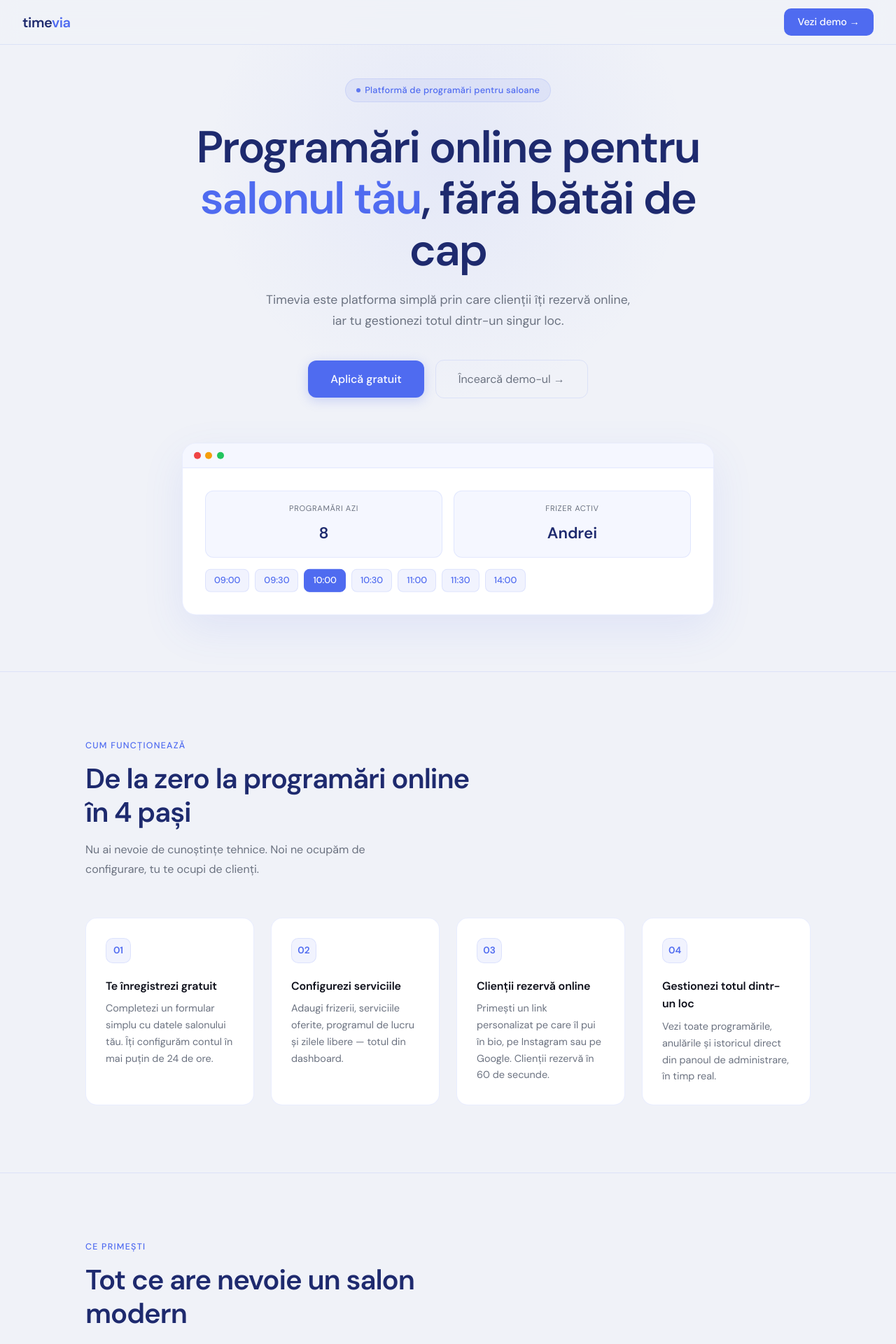
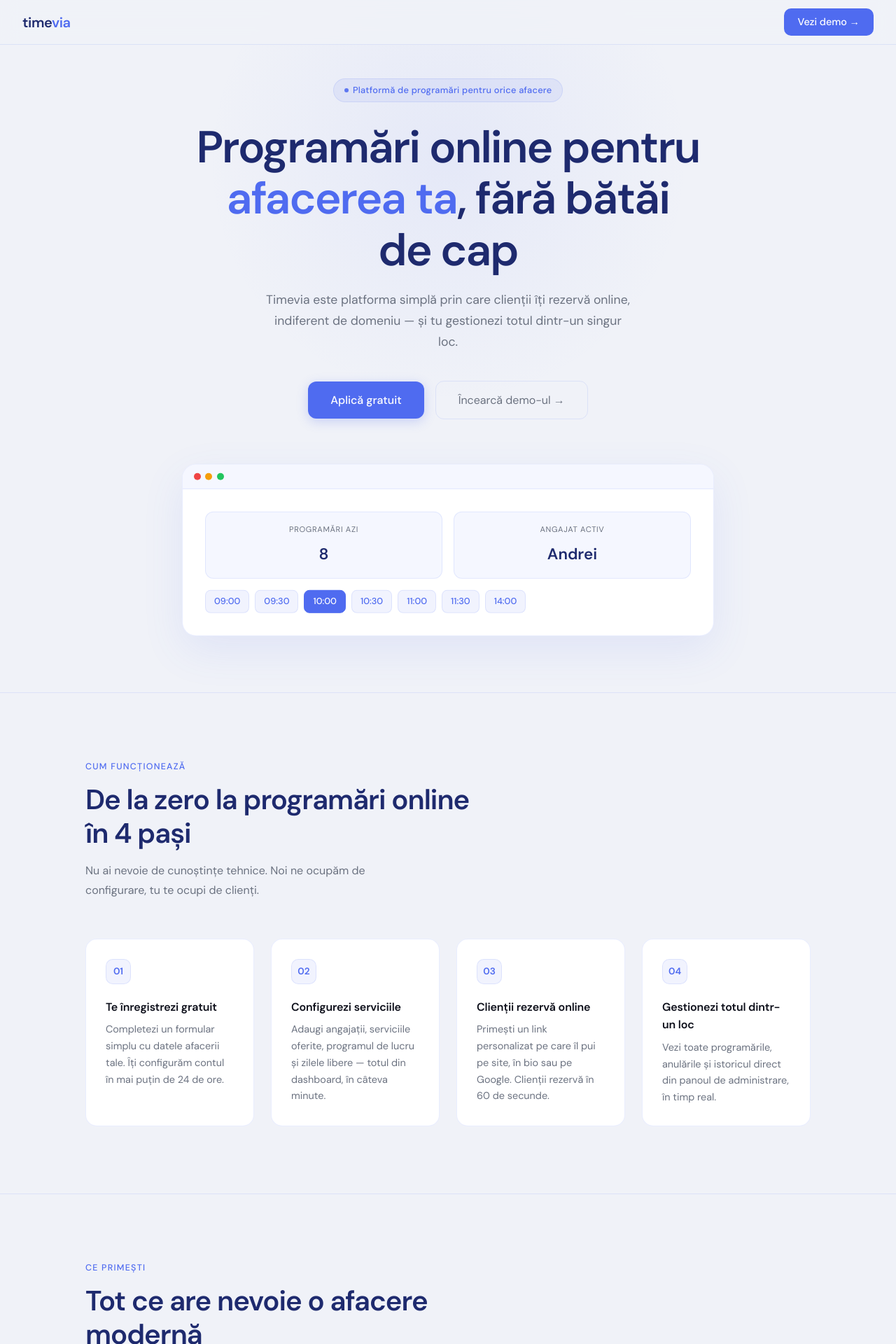
Before and after one commit to aiskoro/planora, a React (Vite) app: page / in a window 1280 px wide. Shown: the top 1920 px of the page at 70% size. Built offline with nearby package versions, Linux system fonts and the light colour scheme; no server answers.

Commit message:
email contact

```diff
--- a/src/pages/Landing.jsx
+++ b/src/pages/Landing.jsx
@@ -1,4 +1,5 @@
 import { useState } from "react";
+import emailjs from '@emailjs/browser';
 
 const T = {
   bg: '#f0f2f8',
@@ -608,17 +609,17 @@
   {
     n: "01",
     title: "Te înregistrezi gratuit",
-    desc: "Completezi un formular simplu cu datele salonului tău. Îți configurăm contul în mai puțin de 24 de ore.",
+    desc: "Completezi un formular simplu cu datele afacerii tale. Îți configurăm contul în mai puțin de 24 de ore.",
   },
   {
     n: "02",
     title: "Configurezi serviciile",
-    desc: "Adaugi frizerii, serviciile oferite, programul de lucru și zilele libere — totul din dashboard.",
+    desc: "Adaugi angajații, serviciile oferite, programul de lucru și zilele libere — totul din dashboard, în câteva minute.",
   },
   {
     n: "03",
     title: "Clienții rezervă online",
-    desc: "Primești un link personalizat pe care îl pui în bio, pe Instagram sau pe Google. Clienții rezervă în 60 de secunde.",
+    desc: "Primești un link personalizat pe care îl pui pe site, în bio sau pe Google. Clienții rezervă în 60 de secunde.",
   },
   {
     n: "04",
@@ -631,13 +632,13 @@
   { icon: "📅", title: "Calendar inteligent", desc: "Sloturi disponibile calculate automat în funcție de program, durata serviciilor și programările existente." },
   { icon: "✉️", title: "Emailuri automate", desc: "Clientul primește confirmare automată cu link de anulare și eveniment Google Calendar." },
   { icon: "🔒", title: "Anulare securizată", desc: "Fiecare programare are un token unic. Anularea e posibilă cu cel puțin 2 ore înainte." },
-  { icon: "👥", title: "Mai mulți frizeri", desc: "Gestionezi toată echipa dintr-un singur cont master, cu acces individual per frizer." },
+  { icon: "👥", title: "Mai mulți angajați", desc: "Gestionezi toată echipa dintr-un singur cont master, cu acces individual per angajat." },
   { icon: "📵", title: "Fără cont pentru client", desc: "Clienții rezervă fără cont, fără aplicație, fără bătăi de cap." },
-  { icon: "📊", title: "Dashboard complet", desc: "Programări active, istoric, filtre per frizer — totul la un click distanță." },
+  { icon: "📊", title: "Dashboard complet", desc: "Programări active, istoric, filtre per angajat — totul la un click distanță." },
 ];
 
 export default function Landing() {
-  const [form, setForm] = useState({ salon: "", nume: "", email: "", telefon: "", mesaj: "" });
+  const [form, setForm] = useState({ afacere: "", nume: "", email: "", telefon: "", mesaj: "" });
   const [submitted, setSubmitted] = useState(false);
   const [loading, setLoading] = useState(false);
   const [error, setError] = useState("");
@@ -646,16 +647,32 @@
 
   const handleSubmit = async (e) => {
     e.preventDefault();
-    if (!form.salon || !form.email) {
-      setError("Te rugăm să completezi numele salonului și emailul.");
+    if (!form.afacere || !form.email) {
+      setError("Te rugăm să completezi numele afacerii și emailul.");
       return;
     }
     setError("");
     setLoading(true);
-    // Simulăm trimitere (înlocuiește cu EmailJS sau Supabase insert)
-    await new Promise((r) => setTimeout(r, 1200));
-    setLoading(false);
-    setSubmitted(true);
+    try {
+      await emailjs.send(
+        'service_cjhpwqf',
+        'template_lyffrha',
+        {
+          afacere: form.afacere,
+          domeniu: form.mesaj,
+          nume: form.nume,
+          telefon: form.telefon,
+          email: form.email,
+        },
+        '-uTukwwl1zGidBW8S'
+      );
+      setSubmitted(true);
+    } catch (err) {
+      setError("A apărut o eroare. Te rugăm să încerci din nou.");
+      console.error('EmailJS error:', err);
+    } finally {
+      setLoading(false);
+    }
   };
 
   return (
@@ -674,13 +691,13 @@
       <section className="hero">
         <div className="hero-badge fadeUp">
           <span className="hero-badge-dot" />
-          Platformă de programări pentru saloane
+          Platformă de programări pentru orice afacere
         </div>
         <h1 className="fadeUp fadeUp-d1">
-          Programări online pentru<br /><em>salonul tău</em>, fără bătăi de cap
+          Programări online pentru<br /><em>afacerea ta</em>, fără bătăi de cap
         </h1>
         <p className="hero-sub fadeUp fadeUp-d2">
-          Timevia este platforma simplă prin care clienții îți rezervă online, iar tu gestionezi totul dintr-un singur loc.
+          Timevia este platforma simplă prin care clienții îți rezervă online, indiferent de domeniu — și tu gestionezi totul dintr-un singur loc.
         </p>
         <div className="hero-actions fadeUp fadeUp-d3">
           <a href="#aplica" className="btn-primary">Aplică gratuit</a>
@@ -700,7 +717,7 @@
               <div className="preview-card-value">8</div>
             </div>
             <div className="preview-card">
-              <div className="preview-card-label">Frizer activ</div>
+              <div className="preview-card-label">Angajat activ</div>
               <div className="preview-card-value">Andrei</div>
             </div>
             <div className="preview-slots">
@@ -737,7 +754,7 @@
       {/* SERVICII / FEATURES */}
       <section className="section" id="servicii">
         <div className="section-label fadeUp">Ce primești</div>
-        <h2 className="section-title fadeUp fadeUp-d1">Tot ce are nevoie un salon modern</h2>
+        <h2 className="section-title fadeUp fadeUp-d1">Tot ce are nevoie o afacere modernă</h2>
         <p className="section-sub fadeUp fadeUp-d2">
           Fără abonamente complicate. Fără funcții inutile. Exact ce trebuie ca programările să funcționeze perfect.
         </p>
@@ -759,7 +776,7 @@
         <div className="apply-inner">
           <div className="section-label fadeUp" style={{ textAlign: 'center' }}>Aplică</div>
           <h2 className="section-title fadeUp fadeUp-d1" style={{ textAlign: 'center', maxWidth: '100%' }}>
-            Vrei Timevia pentru salonul tău?
+            Vrei Timevia pentru afacerea ta?
           </h2>
           <p className="section-sub fadeUp fadeUp-d2" style={{ textAlign: 'center', maxWidth: '100%', marginBottom: '2.5rem' }}>
             Completează formularul și te contactăm în maxim 24 de ore pentru a configura totul împreună.
@@ -778,13 +795,13 @@
           ) : (
             <form onSubmit={handleSubmit} className="fadeUp fadeUp-d3">
               <div className="form-group">
-                <label className="form-label">Numele salonului *</label>
+                <label className="form-label">Numele afacerii *</label>
                 <input
                   className="form-input"
-                  name="salon"
-                  value={form.salon}
+                  name="afacere"
+                  value={form.afacere}
                   onChange={handleChange}
-                  placeholder="ex. Barber Shop Andrei"
+                  placeholder="ex. Clinica Dr. Ionescu, Salon Beauty, Service Auto Rapid"
                   required
                 />
               </div>
@@ -818,18 +835,18 @@
                   type="email"
                   value={form.email}
                   onChange={handleChange}
-                  placeholder="salon@email.ro"
+                  placeholder="contact@afacerea.ro"
                   required
                 />
               </div>
               <div className="form-group">
-                <label className="form-label">Câți frizeri aveți în salon?</label>
+                <label className="form-label">Domeniul afacerii tale</label>
                 <input
                   className="form-input"
                   name="mesaj"
                   value={form.mesaj}
                   onChange={handleChange}
-                  placeholder="ex. 3"
+                  placeholder="ex. Clinică privată, Salon, Service auto, Notariat..."
                 />
               </div>
               {error && (
@@ -869,7 +886,7 @@
               <div className="contact-icon">📱</div>
               <div>
                 <div className="contact-label">Telefon / WhatsApp</div>
-                <div className="contact-value">+40 7XX XXX XXX</div>
+                <div className="contact-value">+40 721 921 530</div>
               </div>
             </div>
             <div className="contact-item fadeUp fadeUp-d4">
@@ -881,10 +898,7 @@
             </div>
           </div>
 
-          <div className="map-placeholder fadeUp fadeUp-d3">
-            <span style={{ fontSize: '2rem' }}>🗺️</span>
-            <span>Hartă — adaugă locația salonului</span>
-          </div>
+
         </div>
       </section>
 
```
